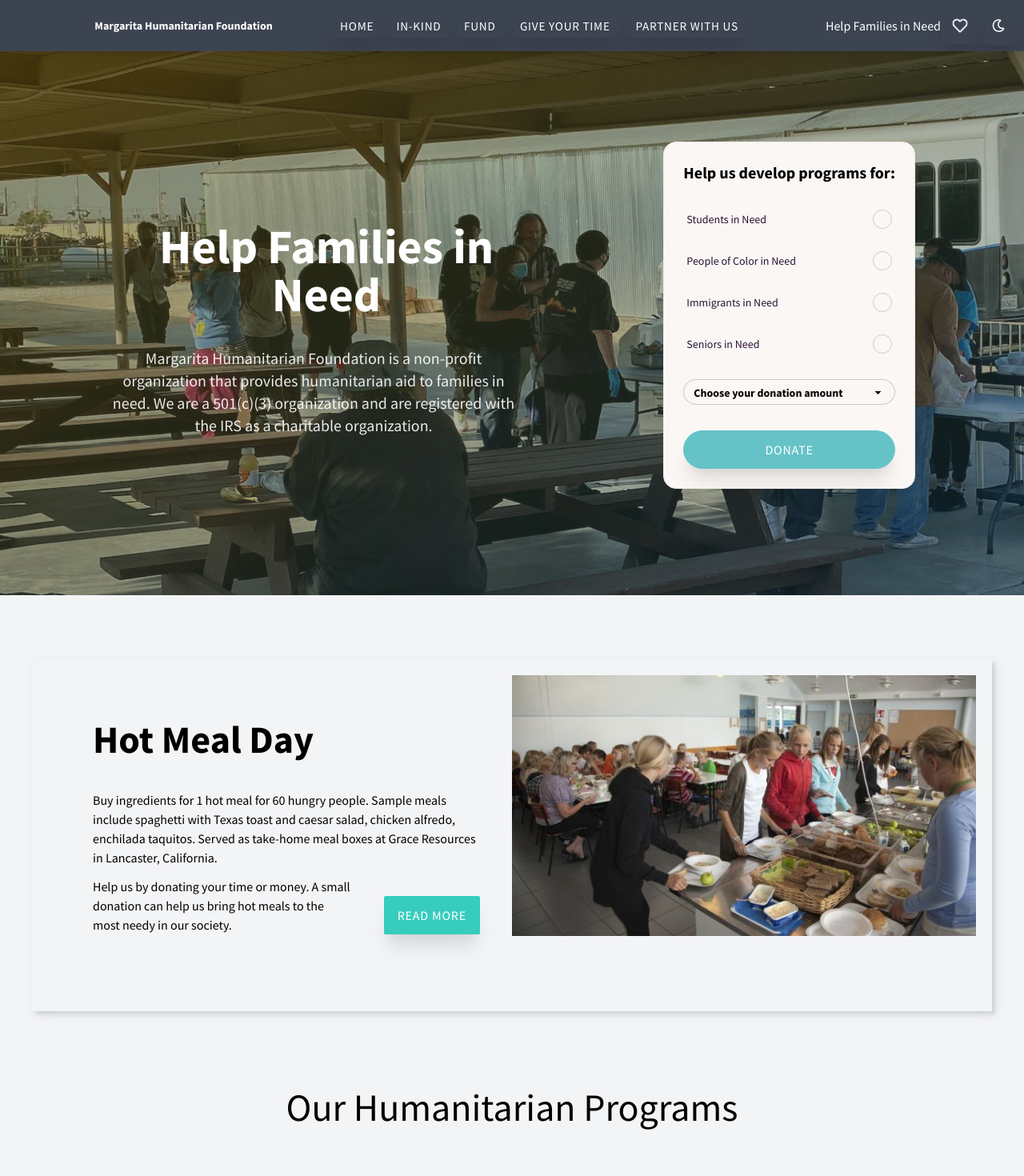
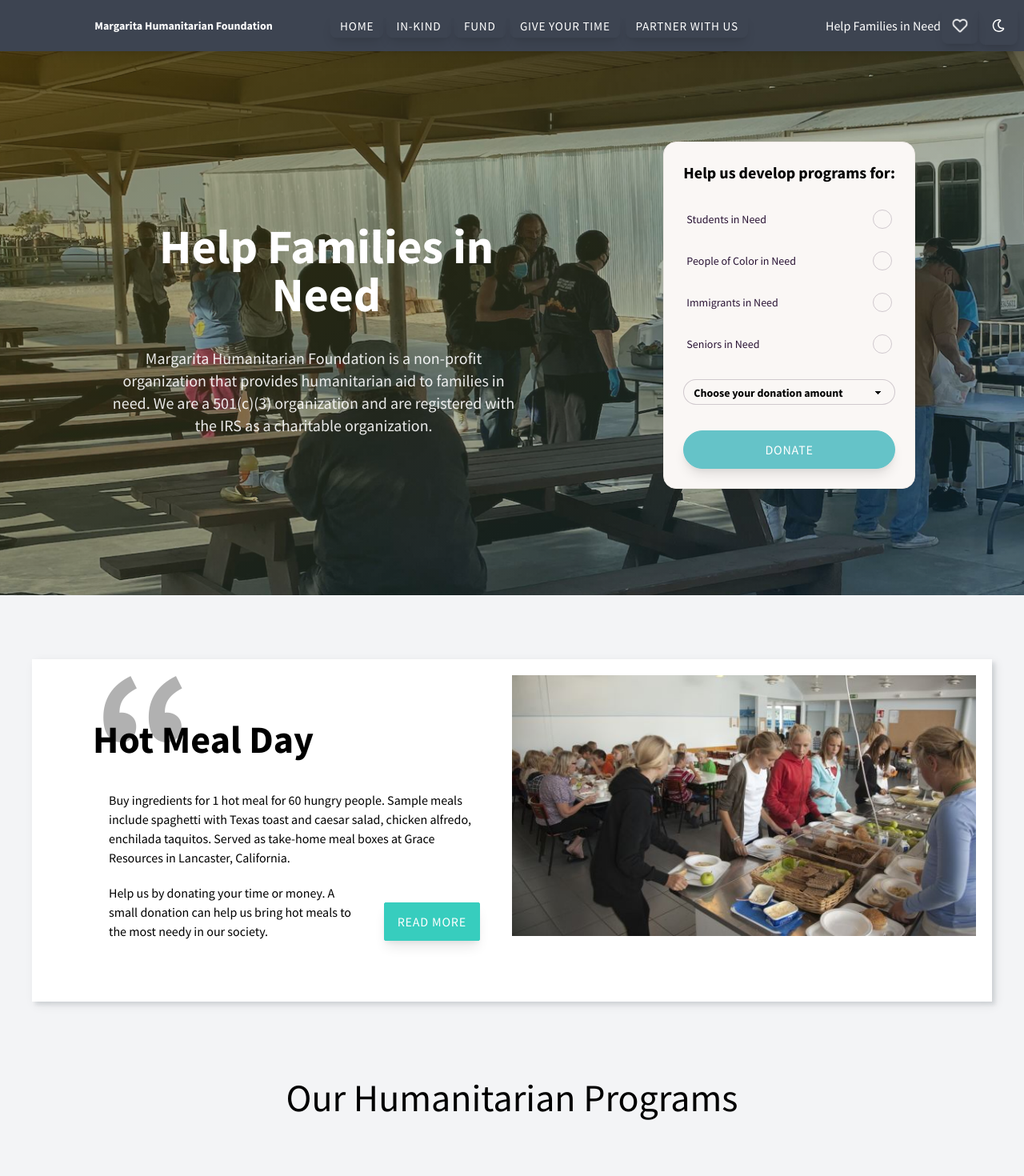
Before and after one commit to margaritahumanitarian/helpafamily, a Next.js app: page / in a window 1280 px wide. Shown: the top 1470 px of the page at 80% size. Built offline with nearby package versions, Linux system fonts and the light colour scheme.

Commit message:
updated styling on hot meal day section

```diff
--- a/components/HotMealDaySection.js
+++ b/components/HotMealDaySection.js
@@ -3,19 +3,20 @@
 
 function HotMealDaySection() {
   return (
-    <div className="text-center md:mx-10 pb-20 hot-meal-day">
-      <div className="w-lg p-5 pb-10 section-shadow">
+    <div className=" md:mx-10 pb-20 hot-meal-day">
+      <div className="w-lg lg:p-5 section-box">
         <div className="grid sm:grid-cols-1 md:grid-cols-2">
-          <div className="space-y-3 p-14 pr-10 md:text-left">
-            <h2 className="text-3xl md:text-5xl md:text-left pb-7 font-bold">
+          <div className="space-y-3 p-14 lg:pr-10 md:text-left quote-container">
+            <h2 className="text-3xl md:text-5xl md:text-left pb-7 font-bold quote">
               {'Hot Meal Day'}
             </h2>
+            <div className="md:pl-5">
               <p>
                 {
                   'Buy ingredients for 1 hot meal for 60 hungry people. Sample meals include spaghetti with Texas toast and caesar salad, chicken alfredo, enchilada taquitos. Served as take-home meal boxes at Grace Resources in Lancaster, California.'
                 }
               </p>
-            <div className="grid md:grid-cols-2 lg:grid-cols-3 md:items-end">
+              <div className="grid md:grid-cols-2 lg:grid-cols-3 md:items-end pt-5">
                 <p className="md:col-span-2">
                   {
                     'Help us by donating your time or money. A small donation can help us bring hot meals to the most needy in our society.'
@@ -34,9 +35,10 @@
                 </a>
               </div>
             </div>
+          </div>
           <Image
             alt={'Hot Meal Day'}
-            height="280"
+            height="260"
             layout="responsive"
             objectFit="cover"
             src={'/images/HotMealDay.jpg'}
@@ -47,11 +49,28 @@
       <style jsx>{`
         .hot-meal-day {
           min-height: 60vh;
+          display: flex;
+          justify-content: center;
         }
-        .section-shadow {
+        .quote {
+          position: relative;
+        }
+        .quote::after {
+          content: open-quote;
+          top: -0.4em;
+          left: 0;
+          font-size: 5em;
+          opacity: 0.3;
+          position: absolute;
+        }
+        @media (min-width: 768px) {
+          .section-box {
+            background: white;
+            max-width: 1280px;
             box-shadow: rgba(14, 30, 37, 0.082) 4px 4px 4px 0px,
               rgba(14, 30, 37, 0.096) 4px 4px 12px 0px;
             /* border-radius: var(--rounded-box, 1rem); */
+          }
         }
       `}</style>
     </div>
--- a/styles/global.css
+++ b/styles/global.css
@@ -19,7 +19,7 @@
 
 @layer components {
   .btn {
-    @apply tracking-wider text-base font-normal shadow-xl;
+    @apply tracking-wider text-base font-normal shadow-lg;
   }
 
   .shaded-text {
```
Lines whose indentation alone changed are shown as unchanged.
